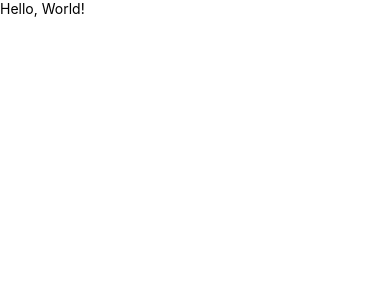
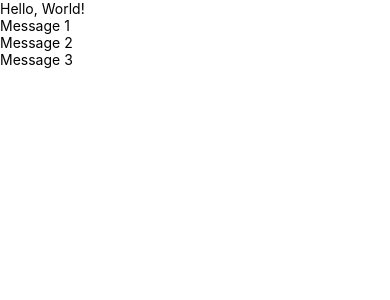
Before and after one commit to OmarThinks/react-native-app, a React Native app in the folder src/AwesomeProject/: screen / in a window 390 px wide. Shown: the top 300 px of the page. Built offline with nearby package versions, Linux system fonts and the light colour scheme.

Commit message:
Used a Component in RN

```diff
--- a/src/AwesomeProject/App.js
+++ b/src/AwesomeProject/App.js
@@ -11,16 +11,33 @@
 
 
 import React from 'react';
-import { Text, View } from 'react-native';
+import { View, Text } from 'react-native';
+
+
+
+
+
+const  HzBar = (props) =>{
+  return(
+    <View>
+      <Text>{`${props.tabText}`}</Text>
+    </View>
+  )
+}
+
+
+
 
 const App = () => {
   return (
     <View>
       <Text>Hello, World!</Text>
+      <HzBar tabText={`${"Message 1"}`} />
+      <HzBar tabText={`${"Message 2"}`} />
+      <HzBar tabText={`${"Message 3"}`} />
+
     </View>
   );
 }
 
-
-
 export default App;
```
